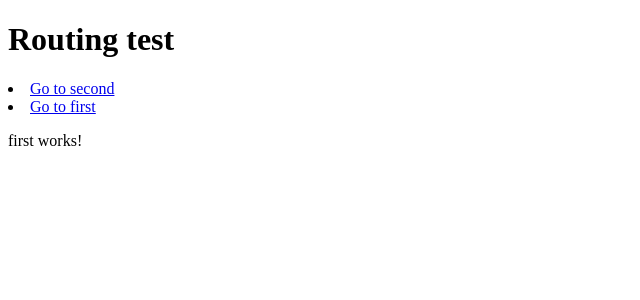
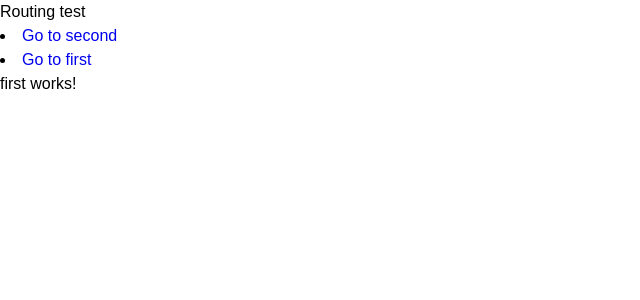
Before and after one commit to isaacnovaes/multi-step-form, an Angular app: page /first in a window 1280 px wide. Shown: the top 300 px of the page, without its empty margins (0-640 px from the left). Built offline with nearby package versions, Linux system fonts and the light colour scheme.

Commit message:
Add css reset

```diff
--- a/src/styles.scss
+++ b/src/styles.scss
@@ -1 +1,92 @@
-/* You can add global styles to this file, and also import other style files */
+:root {
+  box-sizing: border-box;
+  line-height: 1.5;
+  font-family: 'Ubuntu', sans-serif;
+  font-size: 16px;
+  font-weight: 400;
+  font-synthesis: none;
+  text-rendering: optimizeLegibility;
+  -webkit-font-smoothing: antialiased;
+  -moz-osx-font-smoothing: grayscale;
+  -webkit-text-size-adjust: 100%;
+
+  --marine-blue: hsl(213deg, 96%, 18%);
+  --purplish-blue: hsl(243deg, 100%, 62%);
+  --pastel-blue: hsl(228deg, 100%, 84%);
+  --light-blue: hsl(206deg, 94%, 87%);
+  --strawberry-red: hsl(354deg, 84%, 57%);
+  --cool-gray: hsl(231deg, 11%, 63%);
+  --light-gray: hsl(229deg, 24%, 87%);
+  --magnolia: hsl(217deg, 100%, 97%);
+  --alabaster: hsl(231deg, 100%, 99%);
+  --white: hsl(0deg, 0%, 100%);
+  --small-font: 400;
+  --medium-font: 500;
+  --big-font: 700;
+}
+
+/* set core root defaults */
+html:focus-within {
+  scroll-behavior: smooth;
+}
+
+/**
+ * Make all elements from the DOM inherit from the parent box-sizing
+ * Since `*` has a specificity of 0, it does not override the `html` value
+ * making all elements inheriting from the root box-sizing value
+ * See: https://css-tricks.com/inheriting-box-sizing-probably-slightly-better-best-practice/
+ */
+*,
+*::before,
+*::after {
+  box-sizing: inherit;
+  margin: 0;
+  padding: 0;
+  font-size: 100%;
+  font-family: var(--font-family);
+  font-weight: var(--small-font);
+}
+
+ul {
+  list-style-type: none;
+}
+
+/* Remove the border on images inside links in IE 10. */
+img {
+  border-style: none;
+}
+
+a {
+  text-decoration: none;
+}
+
+/**
+ * Correct the inability to style clickable types in iOS and Safari.
+ */
+
+button,
+input,
+textarea {
+  appearance: none;
+}
+
+button:focus,
+button:focus-visible {
+  outline: calc(4rem / 16) auto -webkit-focus-ring-color;
+}
+
+/* Remove all animations, transitions, and smooth scroll for people that prefer not to see them */
+@media (prefers-reduced-motion: reduce) {
+  html:focus-within {
+    scroll-behavior: auto;
+  }
+
+  *,
+  *::before,
+  *::after {
+    animation-duration: 0.01ms !important;
+    animation-iteration-count: 1 !important;
+    transition-duration: 0.01ms !important;
+    scroll-behavior: auto !important;
+  }
+}
```
